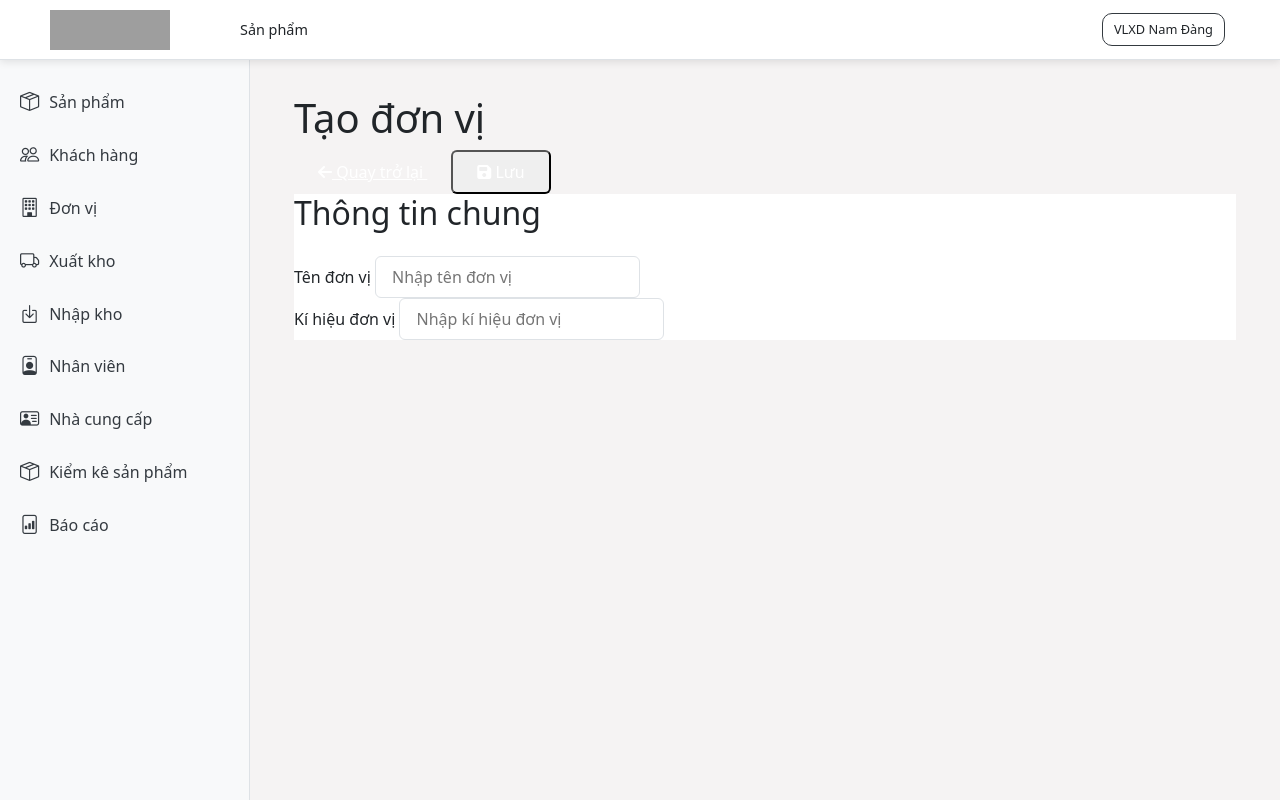
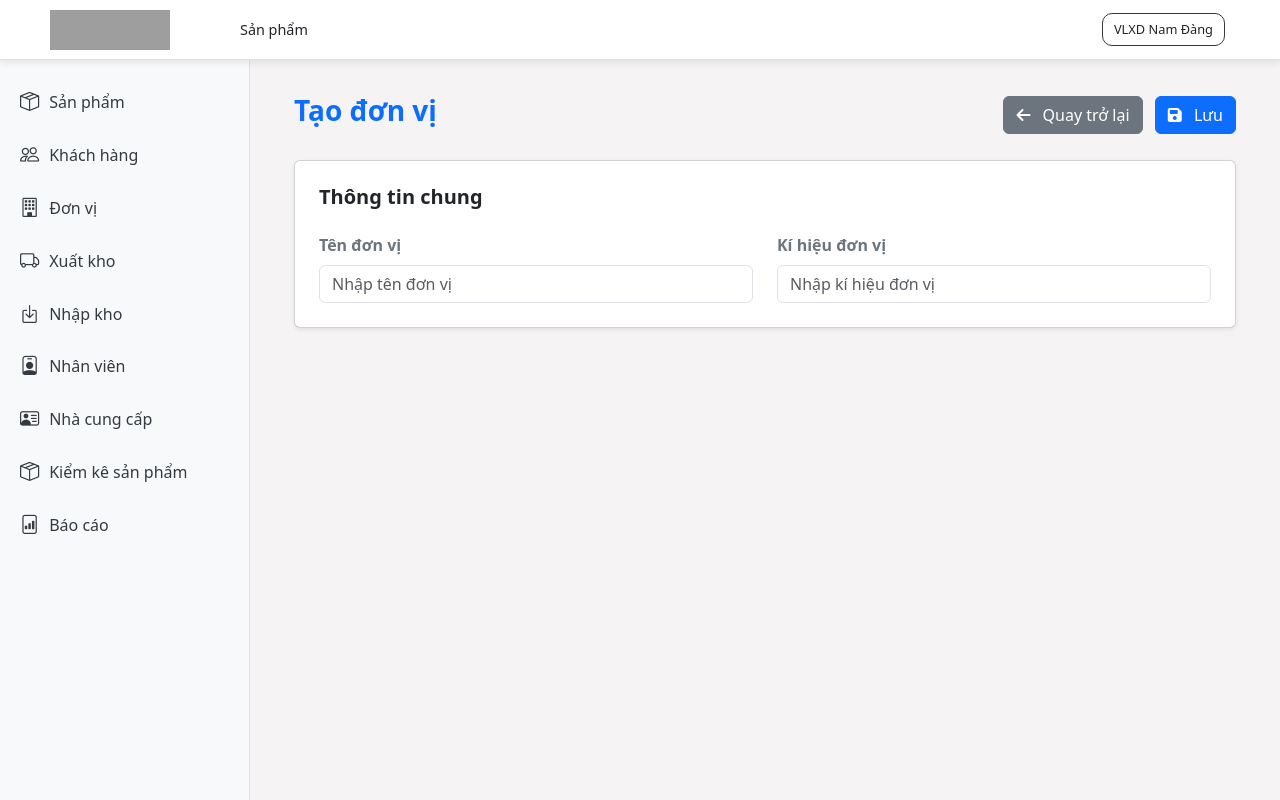
Before and after one commit to manhcuong2004/prj-stock-management, a Django app: page /units/create/ in a window 1280 px wide. Run offline with Django 5.2, Linux system fonts and the light colour scheme; some libraries are stand-ins or nearby versions; grey boxes are pictures that could not be loaded.

Commit message:
sua create uniu

```diff
--- a/stock_management/stockb/templates/units/create_unit.html
+++ b/stock_management/stockb/templates/units/create_unit.html
@@ -1,34 +1,34 @@
 {% extends 'base.html' %}
 
 {% block content %}
-<div class="container mx-auto p-4">
-    <div class="flex justify-between items-center mb-6">
-        <h1 class="text-2xl font-bold text-blue-900">Tạo đơn vị</h1>
-        <div class="space-x-2">
+<div class="container p-4">
+    <div class="row justify-content-between align-items-center mb-4">
+        <div class="col-auto">
+            <h1 class="fs-3 fw-bold text-primary">Tạo đơn vị</h1>
+        </div>
+        <div class="col-auto">
             <!-- Nút quay trở lại -->
-            <a href="#" class="bg-gray-400 hover:bg-gray-500 text-white px-4 py-2 rounded inline-flex items-center transition">
-                <i class="fas fa-arrow-left mr-2"></i> Quay trở lại
+            <a href="#" class="btn btn-secondary me-2">
+                <i class="fas fa-arrow-left me-2"></i> Quay trở lại
             </a>
-            <button class="bg-blue-500 hover:bg-blue-600 text-white px-4 py-2 rounded transition">
-                <i class="fas fa-save mr-2"></i> Lưu
+            <button class="btn btn-primary">
+                <i class="fas fa-save me-2"></i> Lưu
             </button>
         </div>
     </div>
 
-    <div class="bg-white p-6 rounded-lg shadow-md">
-        <h2 class="text-lg font-bold mb-4">Thông tin chung</h2>
+    <div class="card shadow-sm p-4">
+        <h2 class="fs-5 fw-bold mb-4">Thông tin chung</h2>
         <form method="post">
             {% csrf_token %}
-            <div class="grid grid-cols-1 md:grid-cols-2 gap-4">
-                <div>
-                    <label class="block text-gray-700 font-bold mb-2" for="ten-don-vi">Tên đơn vị</label>
-                    <input class="w-full px-3 py-2 border rounded focus:ring-2 focus:ring-blue-500 focus:border-blue-500"
-                           type="text" id="ten-don-vi" name="name" placeholder="Nhập tên đơn vị" required>
+            <div class="row g-4">
+                <div class="col-md-6">
+                    <label class="form-label fw-bold text-secondary" for="ten-don-vi">Tên đơn vị</label>
+                    <input class="form-control" type="text" id="ten-don-vi" name="name" placeholder="Nhập tên đơn vị" required>
                 </div>
-                <div>
-                    <label class="block text-gray-700 font-bold mb-2" for="ki-hieu-don-vi">Kí hiệu đơn vị</label>
-                    <input class="w-full px-3 py-2 border rounded focus:ring-2 focus:ring-blue-500 focus:border-blue-500"
-                           type="text" id="ki-hieu-don-vi" name="symbol" placeholder="Nhập kí hiệu đơn vị" required>
+                <div class="col-md-6">
+                    <label class="form-label fw-bold text-secondary" for="ki-hieu-don-vi">Kí hiệu đơn vị</label>
+                    <input class="form-control" type="text" id="ki-hieu-don-vi" name="symbol" placeholder="Nhập kí hiệu đơn vị" required>
                 </div>
             </div>
         </form>
```
